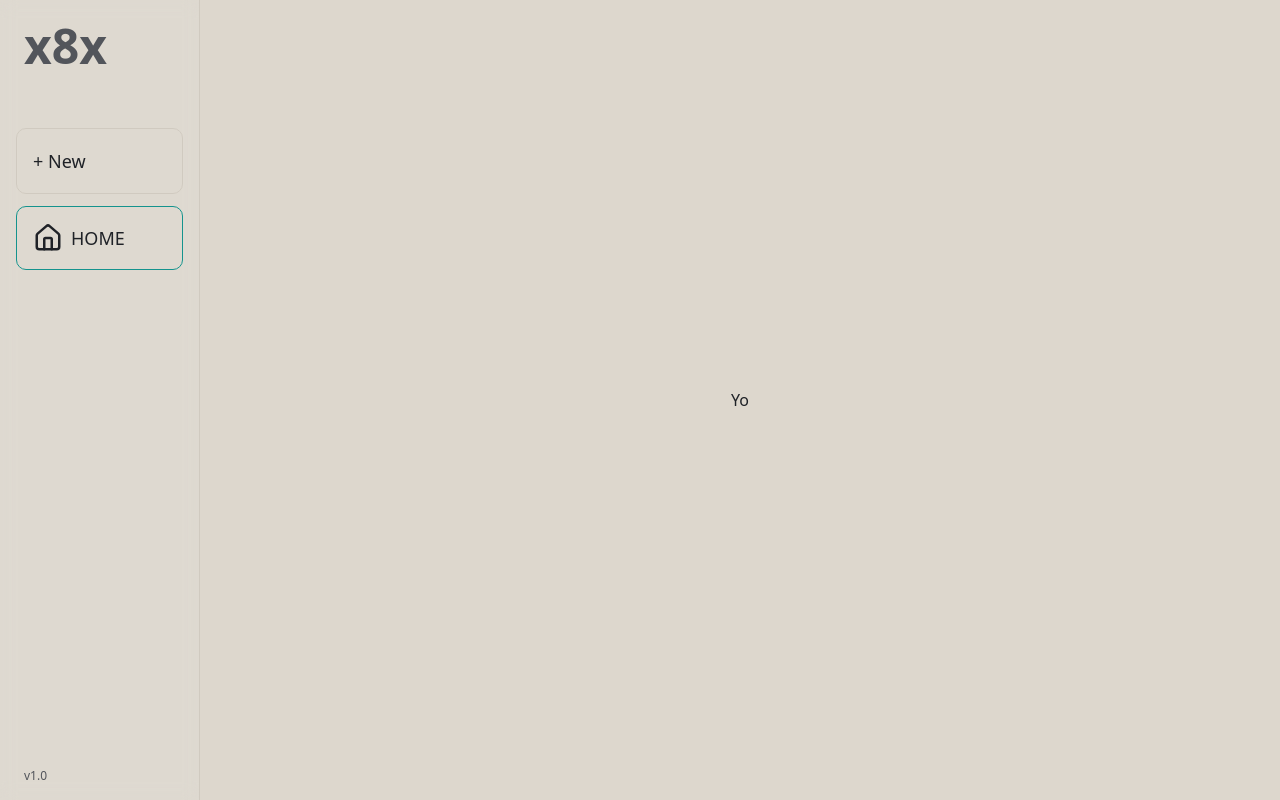
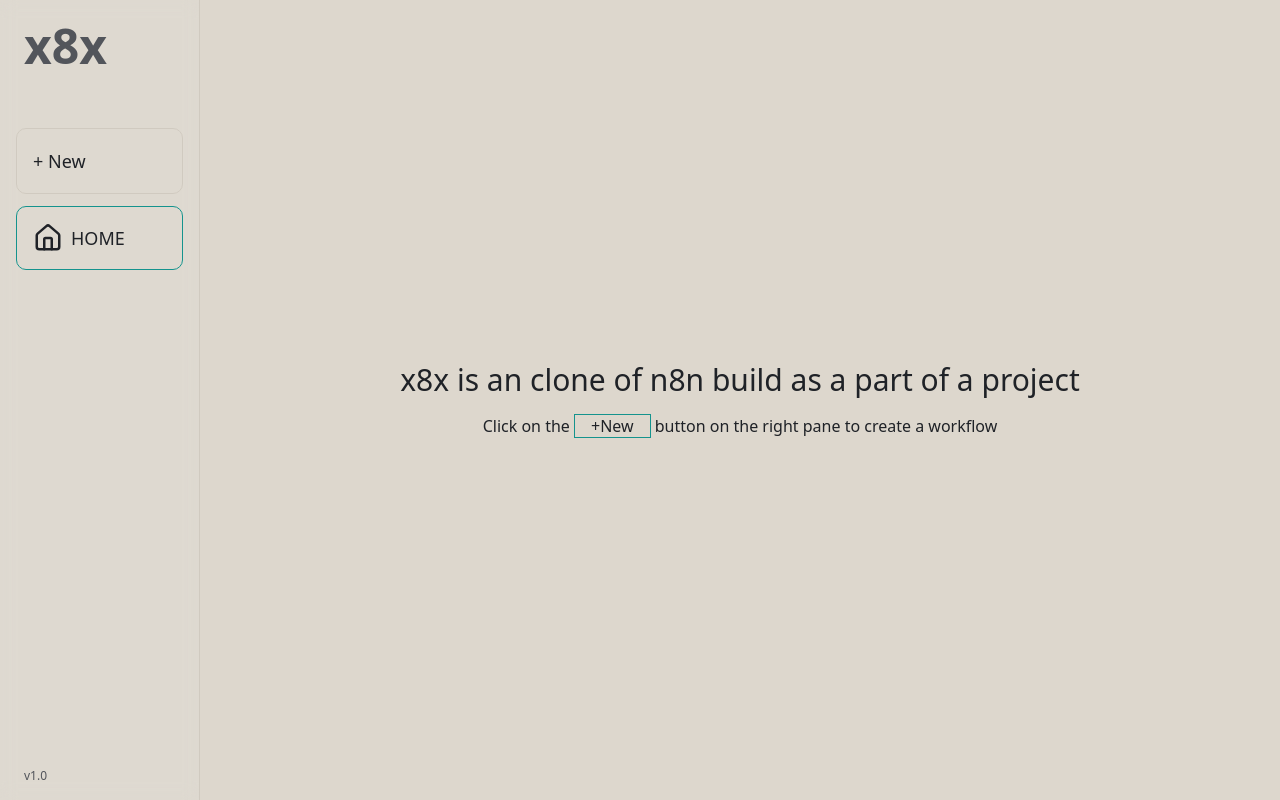
Before and after one commit to kotiyalashwin/n8n-project, a Next.js app in the folder web/: page / in a window 1280 px wide. Built offline with nearby package versions, Linux system fonts and the light colour scheme.

Commit message:
ui better

```diff
--- a/web/app/globals.css
+++ b/web/app/globals.css
@@ -81,7 +81,7 @@
 
 @layer base {
   * {
-    @apply border-border outline-ring/50 transition-colors duration-200;
+    @apply font-sans border-border outline-ring/50 transition-colors duration-200;
   }
   body {
     @apply bg-background text-foreground;
--- a/web/app/layout.tsx
+++ b/web/app/layout.tsx
@@ -1,18 +1,11 @@
 import type { Metadata } from "next";
-import { Geist, Geist_Mono } from "next/font/google";
 import "./globals.css";
 import { Toaster } from "sonner";
 import { Sidebar } from "@/components/Sidebar";
+import { Inter } from "next/font/google";
 
-const geistSans = Geist({
-	variable: "--font-geist-sans",
-	subsets: ["latin"],
-});
+const inter = Inter({ subsets: ["latin"], variable: "--font-sans" });
 
-const geistMono = Geist_Mono({
-	variable: "--font-geist-mono",
-	subsets: ["latin"],
-});
 
 export const metadata: Metadata = {
 	title: "x8x-Home",
@@ -27,7 +20,7 @@
 	return (
 		<html lang="en">
 			<body
-				className={`${geistSans.variable} ${geistMono.variable} antialiased`}
+				className={` ${inter.variable} antialiased`}
 			>
 				<div className="min-h-screen w-screen grid grid-cols-[200px_1fr]">
 					<Sidebar />
--- a/web/components/Home.tsx
+++ b/web/components/Home.tsx
@@ -1,5 +1,8 @@
 export const HomePage = () => {
-  return (
-    <div className="w-full h-full flex justify-center items-center">Yo</div>
-  );
+	return (
+		<div className="w-full h-full flex justify-center gap-4 items-center flex-col">
+			<h1 className="text-3xl">x8x is an clone of n8n build as a part of a project</h1>
+			<p>Click on the <span className="border border-accent px-4">+New</ span> button on the right pane to create a workflow</p>
+		</div>
+	);
 };
```
